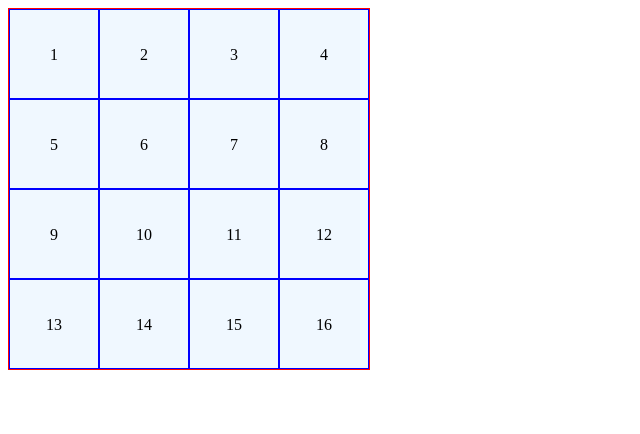
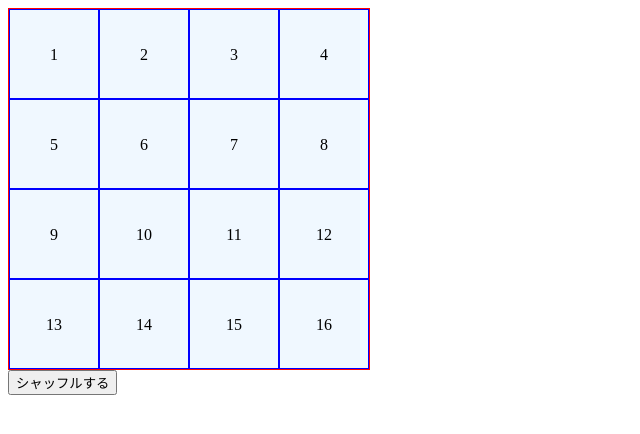
Before and after one commit to education-shibe23/js-exercise, a plain HTML site: page index.vue.html in a window 1280 px wide. Shown: the whole page, without its empty margins (0-640 px from the left). Drawn offline with nearby package versions, Linux system fonts and the light colour scheme.

Commit message:
Add shuffle feature

```diff
--- a/index.vue.html
+++ b/index.vue.html
@@ -33,8 +33,11 @@
 </head>
 
 <body>
-  <div id="app" class="container">
-    <div class="item" v-for="piece in pieces">{{ piece }}</div>
+  <div id="app">
+    <div class="container">
+      <div class="item" v-for="piece in pieces">{{ piece }}</div>
+    </div>
+    <button v-on:click="shufflePieces">シャッフルする</button>
   </div>
 
 <script>
@@ -44,6 +47,12 @@ Vue.createApp({
       pieces: [ 1, 2, 3, 4, 5, 6, 7, 8, 9, 10, 11, 12, 13, 14, 15, 16 ],
     };
   },
+
+  methods: {
+    shufflePieces() {
+      this.pieces = _.shuffle(this.pieces);
+    },
+  }
 }).mount('#app');
 </script>
 </body>
```
